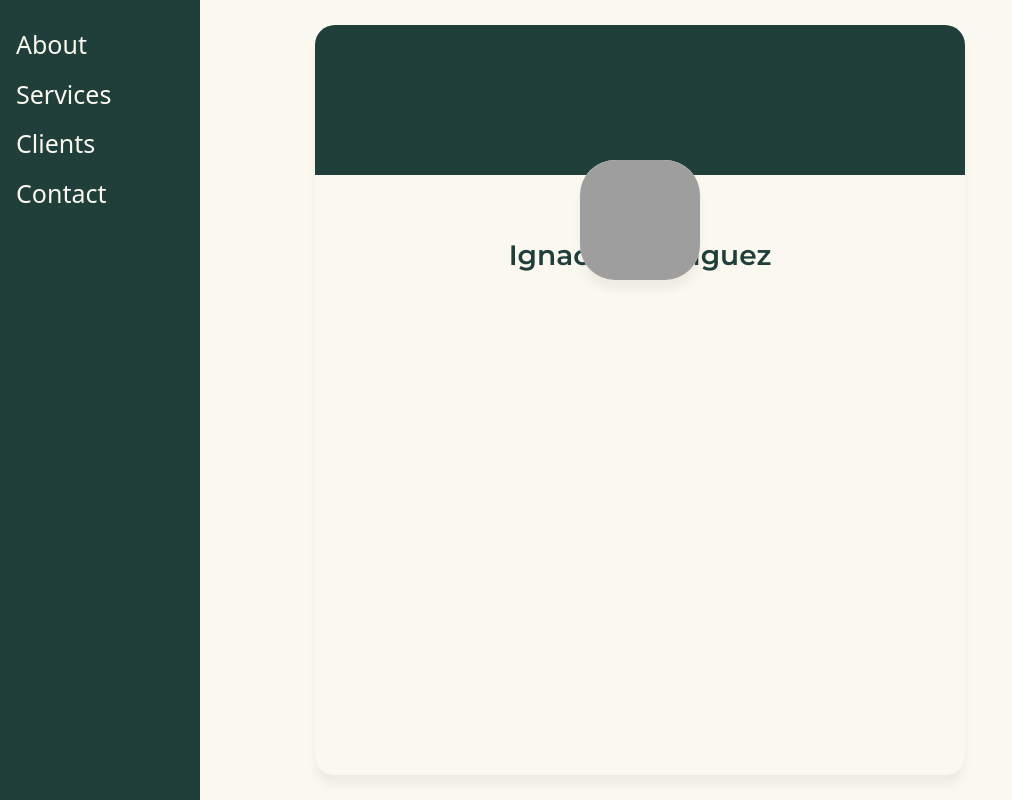
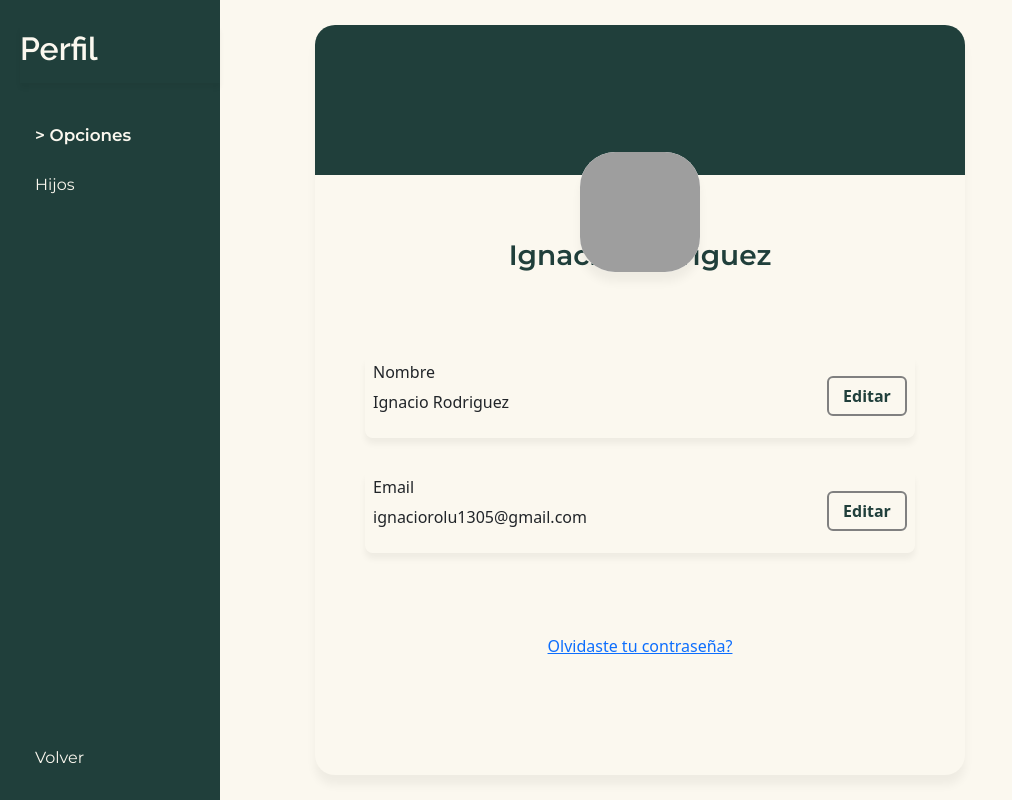
Before and after one commit to SolRoqueta/SegundoInformatica2.0, a PHP site: page /perfil.html in a window 1280 px wide. Shown: the whole page, without its empty margins (0-1012 px from the left). Run offline with PHP 8.4, Linux system fonts and the light colour scheme; grey boxes are pictures that could not be loaded.

Commit message:
Termino Opciones Perfil

```diff
--- a/Perfil/Perfil Usuario/perfil.html
+++ b/Perfil/Perfil Usuario/perfil.html
@@ -13,10 +13,10 @@
 
     <section class="side-bar">
       <div class="sidenav">
-        <a href="#">About</a>
-        <a href="#">Services</a>
-        <a href="#">Clients</a>
-        <a href="#">Contact</a>
+        <a href="#" class="sidebar-title">Perfil</a>
+        <a href="#" class="sidebar-options" id="options">Opciones</a>
+        <a href="#" class="sidebar-options" id="children">Hijos</a>
+        <a href="#" class="sidebar-options" id="back">Volver</a>
       </div>
     </section>
 
@@ -26,6 +26,39 @@
           <img src="/img/defaultProfile.jpg" alt="" class="profile-picture">
         </div>
         <h3 class="username">Ignacio Rodriguez</h3>
+
+        <div class="user-info">
+
+          <div class="name-info">
+            <div class="name-div">
+              <h6>Nombre</h6>
+              <p class="name">Ignacio Rodriguez</p>
+            </div>
+
+            <button type="button" class="btn btn-dark info-btn">Editar</button>
+          </div>
+
+          <div class="email-info">
+            <div class="email-div">
+              <h6>Email</h6>
+              <p class="name">ignaciorolu1305@gmail.com</p>
+            </div>
+
+            <button type="button" class="btn btn-dark info-btn">Editar</button>
+          </div>
+
+        </div>
+
+        <!-- <input type="text" class="input-field" id="name">
+        <input type="text" class="input-field" id="email"> -->
+
+        <!-- <button type="button" class="btn save-btn">Guardar</button>
+        <button type="button" class="btn save-btn">Guardar</button>
+
+        <button type="button" class="btn btn-dark cancel-btn">Cancelar</button>
+        <button type="button" class="btn btn-dark cancel-btn">Cancelar</button> -->
+
+        <button type="button" class="btn btn-link password-link">Olvidaste tu contraseña?</button>
       </div>
     </section>
 
--- a/Perfil/Perfil Usuario/style.css
+++ b/Perfil/Perfil Usuario/style.css
@@ -8,28 +8,51 @@ body {
 
 .sidenav {
   height: 100%;
-  width: 200px;
+  width: 220px;
   position: fixed;
-  z-index: 1;
-  top: 0;
-  left: 0;
   background-color: #203F3B;
-  overflow-x: hidden;
   padding-top: 20px;
+  display: flex;
+  flex-direction: column;
 }
 
-/* The navigation menu links */
-.sidenav a {
-  padding: 6px 8px 6px 16px;
+.sidebar-title {
+  font-size: 2rem;
+  margin: 5px 0px 25px 20px;
+  padding-bottom: 10px;
   text-decoration: none;
-  font-size: 25px;
   color:#FBF8EF;
   display: block;
+  box-shadow: 0 5px 5px rgba(0, 0,  0, 0.05);
+  cursor: auto;
+  font-family: "Raleway", sans-serif;
+  font-weight: 600;
 }
 
-/* When you mouse over the navigation links, change their color */
-.sidenav a:hover {
-  color: #f1f1f1;
+.sidebar-options {
+  margin: 15px 0px 10px 35px;
+  text-decoration: none;
+  color:#FBF8EF;
+  display: block;
+  font-family: "Montserrat", sans-serif;
+}
+
+.sidebar-options:hover {
+  opacity: 0.8;
+}
+
+#options {
+  font-size: 1.05rem;
+  font-weight: 600;
+}
+
+#options::before {
+  content: "> ";
+}
+
+#back {
+  margin-top: auto;
+  margin-bottom: 30px;
 }
 
 /* Style page content */
@@ -80,7 +103,7 @@ body {
   height: 120px;
   width: 120px;
   border-radius: 35px;
-  top: 20%;
+  top: 19%;
   box-shadow: 0 10px 10px rgba(0, 0,  0, 0.05);
 }
 
@@ -88,6 +111,114 @@ body {
   color: #203F3B;
   font-family: "Montserrat", sans-serif;
   font-weight: 600;
+}
+
+.user-info {
+  display: flex;
+  flex-direction: column;
+  gap: 2rem;
+  padding: 10px;
+}
+
+.name-info, .email-info {
+  display: flex;
+  justify-content: space-between;
+  align-items: center;
+  gap: 15rem;
+  padding: 0.5rem;
+  border-radius: 8px;
+  box-shadow: 0 6px 6px rgba(0, 0,  0, 0.05);
+}
+
+.info-btn {
+  width: 80px;
+  height: 40px;
+  background-color: transparent;
+  border: gray solid 2px;
+  color: #203F3B;
+  font-weight: 600;
+}
+
+.info-btn:hover {
+  background-color: #203F3B ;
+  opacity: 0.7;
+}
+
+.save-btn {
+  width: 85px;
+  height: 60px;
+  border-radius: 5px;
+  background-color: transparent;
+  border: #E4C583 solid 2px;
+  color: #203F3B;
+  font-weight: 600;
+  --bs-btn-active-bg: #E4C583 !important;
+  --bs-btn-active-border-color: #E4C583 !important;
+  --bs-btn-active-color: #FBF8EF !important;
+}
+
+.save-btn:hover {
+  background-color: #E4C583 ;
+  border: #E4C583 solid 2px;
+  color: #FBF8EF;
+  opacity: 0.7;
+}
+
+.save-btn:active {
+  background-color: #E4C583 ;
+  border: #E4C583 solid 2px;
+  color: #FBF8EF;
+  opacity: 0.4;
+}
+
+.info-btn:hover {
+  background-color: #203F3B ;
+  opacity: 0.7;
+}
+
+.cancel-btn {
+  width: 90px;
+  height: 60px;
+  border-radius: 5px;
+  background-color: transparent;
+  border: #203F3B solid 2px;
+  color: #203F3B;
+  font-weight: 600;
+  --bs-btn-active-bg:  #203F3B  !important;
+  --bs-btn-active-border-color:  #203F3B  !important;
+  --bs-btn-active-color: #FBF8EF !important;
+}
+
+.cancel-btn:hover {
+  background-color:  #203F3B ;
+  border: #203F3B solid 2px;
+  color: #FBF8EF;
+  opacity: 0.7;
+}
+
+.cancel-btn:active {
+  background-color:  #203F3B  ;
+  border:  #203F3B solid 2px;
+  color: #FBF8EF;
+  opacity: 0.4;
+}
+
+.password-link:hover {
+  opacity: 0.6;
+}
+
+.password-link:active {
+  opacity: 0.4;
+}
+
+.input-field {
+  background-color: transparent;
+  border: #203F3B 2px solid;
+  border-radius: 7px;
+  padding: 0.2rem;
+  width: 400px;
+  font-size: 1rem;
+
 }
 
 /* On smaller screens, where height is less than 450px, change the style of the sidebar (less padding and a smaller font size) */
```
